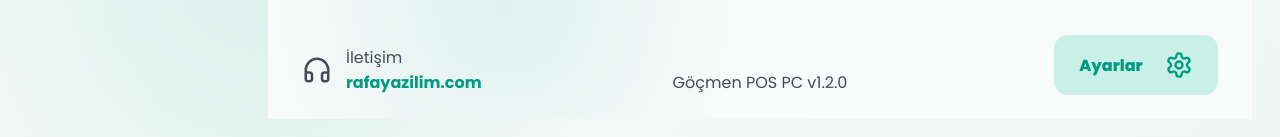
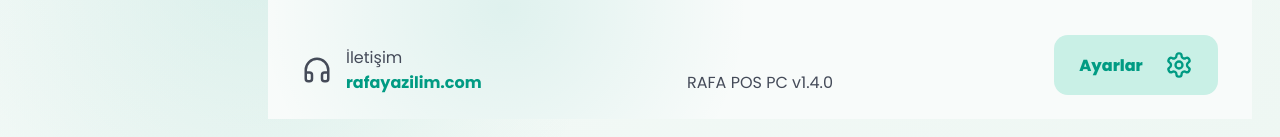
Before and after one commit to rafayazilim/pospc, a React (Vite) app: page / in a window 1280 px wide. Shown: the part 815-952 px from the top of the page. Built offline with nearby package versions, Linux system fonts and the light colour scheme.

Commit message:
update app

```diff
--- a/src/pages/HomePage.jsx
+++ b/src/pages/HomePage.jsx
@@ -115,7 +115,7 @@ export default function HomePage({ onNavigate }) {
             İletişim <strong>rafayazilim.com</strong>
           </span>
         </div>
-        <span>Göçmen POS PC v1.2.0</span>
+        <span>RAFA POS PC v1.4.0</span>
         <button className="launch-settings" onClick={() => onNavigate("settings")}>
           Ayarlar <Settings size={28} />
         </button>
```
